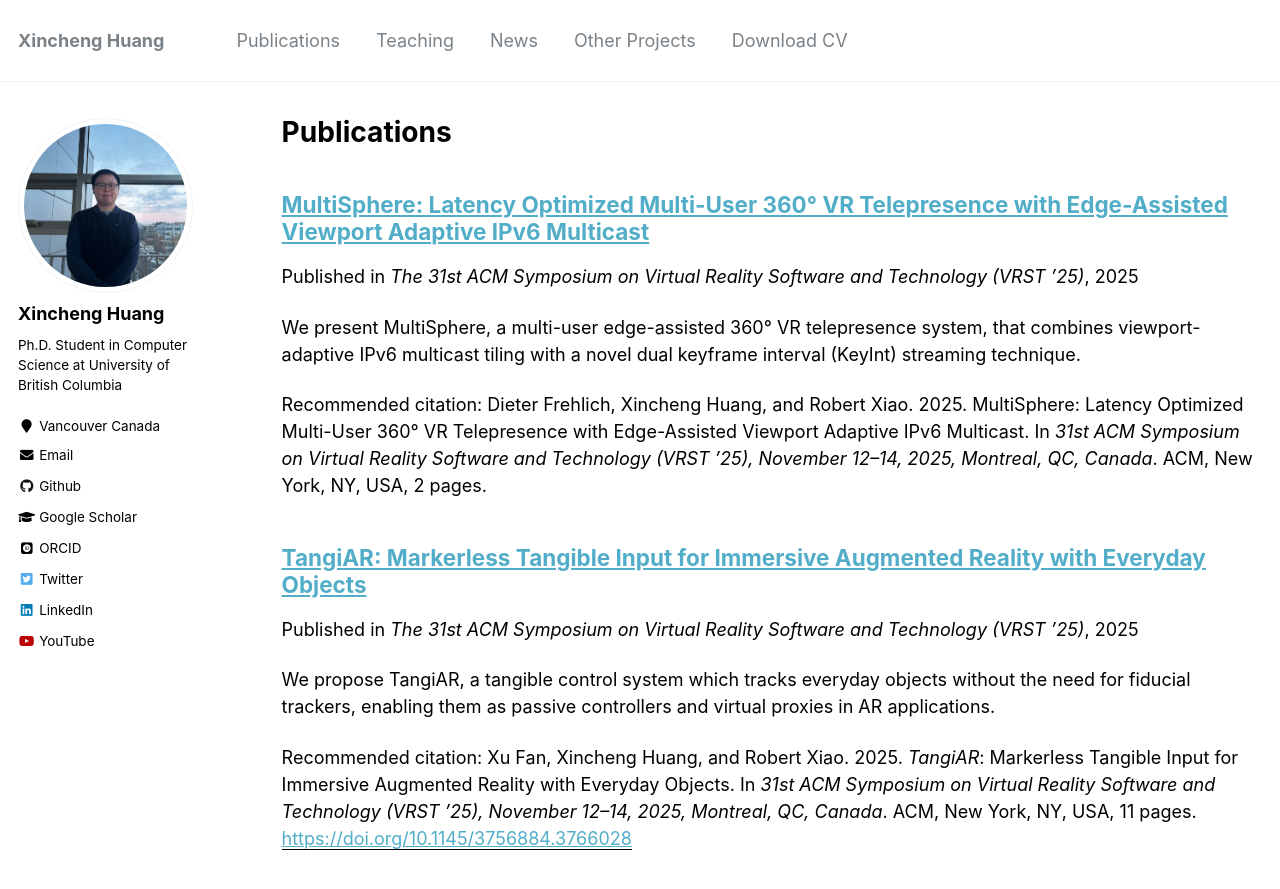
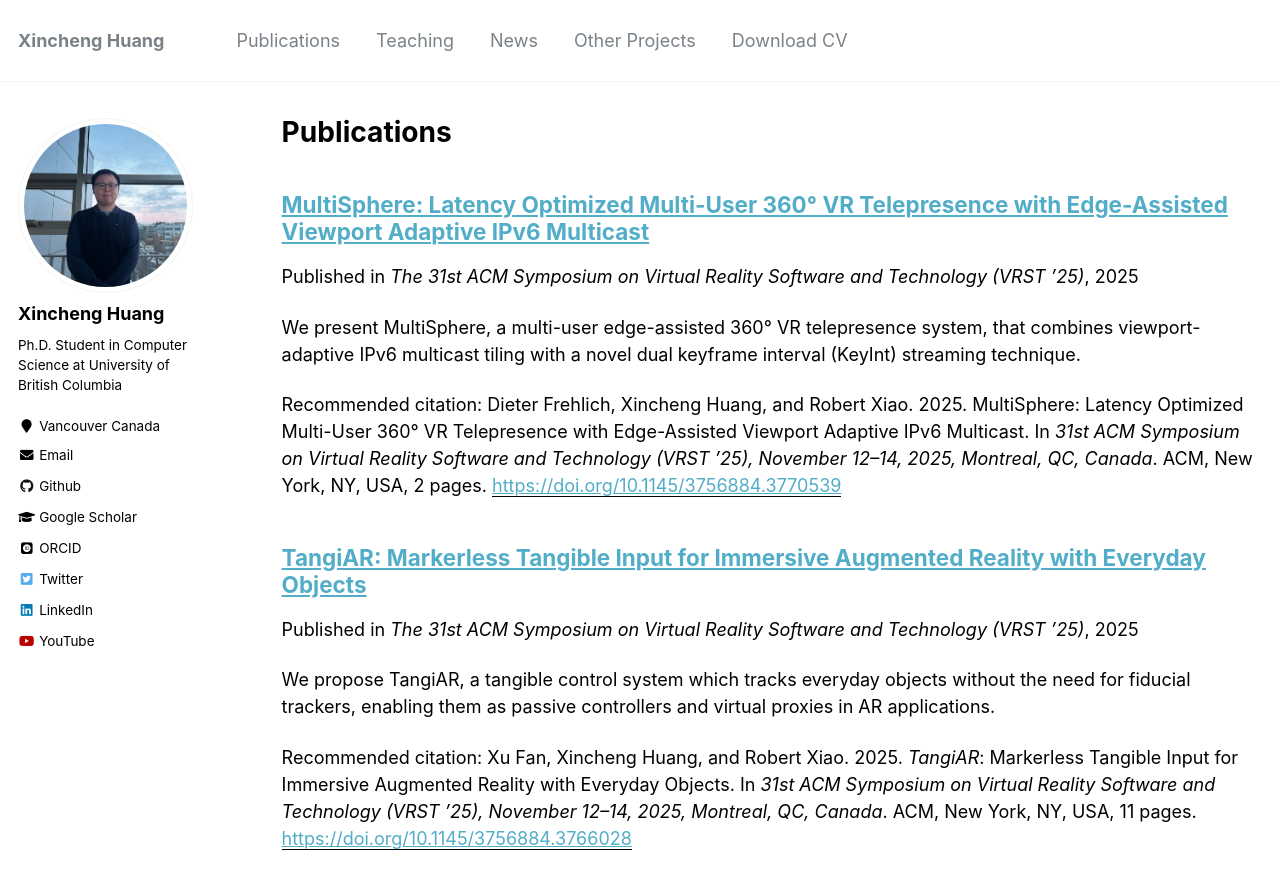
Before and after one commit to Peter-Pater/peter-pater.github.io, a Jekyll site: the page built from _pages/publications.md, in a window 1280 px wide and 900 px high. Shown: the top 889 px of the window. Built offline with Jekyll 4.4.1, drawn with Linux system fonts in a browser that asks for light colours; some web fonts are replaced.

Commit message:
update multisphere and cv

```diff
--- a/_publications/9-MultiSphere.md
+++ b/_publications/9-MultiSphere.md
@@ -5,7 +5,7 @@
 excerpt: "We present MultiSphere, a multi-user edge-assisted 360° VR telepresence system, that combines viewport-adaptive IPv6 multicast tiling with a novel dual keyframe interval (KeyInt) streaming technique."
 date: 2025-11-01
 venue: "The 31st ACM Symposium on Virtual Reality Software and Technology (VRST ’25)"
-paperurl: ''
+paperurl: 'https://doi.org/10.1145/3756884.3770539'
 citation: "Dieter Frehlich, Xincheng Huang, and Robert Xiao. 2025. MultiSphere: Latency Optimized Multi-User 360° VR Telepresence with Edge-Assisted Viewport Adaptive IPv6 Multicast. In <i>31st ACM Symposium on Virtual Reality Software and Technology (VRST ’25), November 12–14, 2025, Montreal, QC, Canada</i>. ACM, New York, NY, USA, 2 pages."
 ---
 <b>Abstract</b>: 360° video telepresence with VR enables immersive remote collaboration, but scaling to multiple users is subject to bandwidth and latency constraints. We present MultiSphere, a multi-user edge-assisted 360° VR telepresence system, that combines viewport-adaptive IPv6 multicast tiling with a novel dual keyframe interval (KeyInt) streaming technique. Our approach addresses the latency bottleneck inherent in joining live streams of video using standard video codecs while maintaining visual quality through strategic use of low and high KeyInt streams. Our system achieves 75-94% bandwidth savings and an average request-to-arrival latency of 56ms, a 79% reduction compared to using a regular single-KeyInt stream.
@@ -13,6 +13,6 @@
 
 **Paper**: [DOWNLOAD PDF](/files/9-multisphere.pdf){:target="_blank"}
 
-<b>Demo</b>:
+<!-- <b>Demo</b>:
 <iframe width="560" height="315" src="https://www.youtube.com/embed/xpDi2MGzPRw?si=82dG0JunqBhHIMIx" title="YouTube video player" frameborder="0" allow="accelerometer; autoplay; clipboard-write; encrypted-media; gyroscope; picture-in-picture; web-share" referrerpolicy="strict-origin-when-cross-origin" allowfullscreen></iframe>
-<br/>
+<br/> -->
```
Also changed, not shown: 2 other files.
